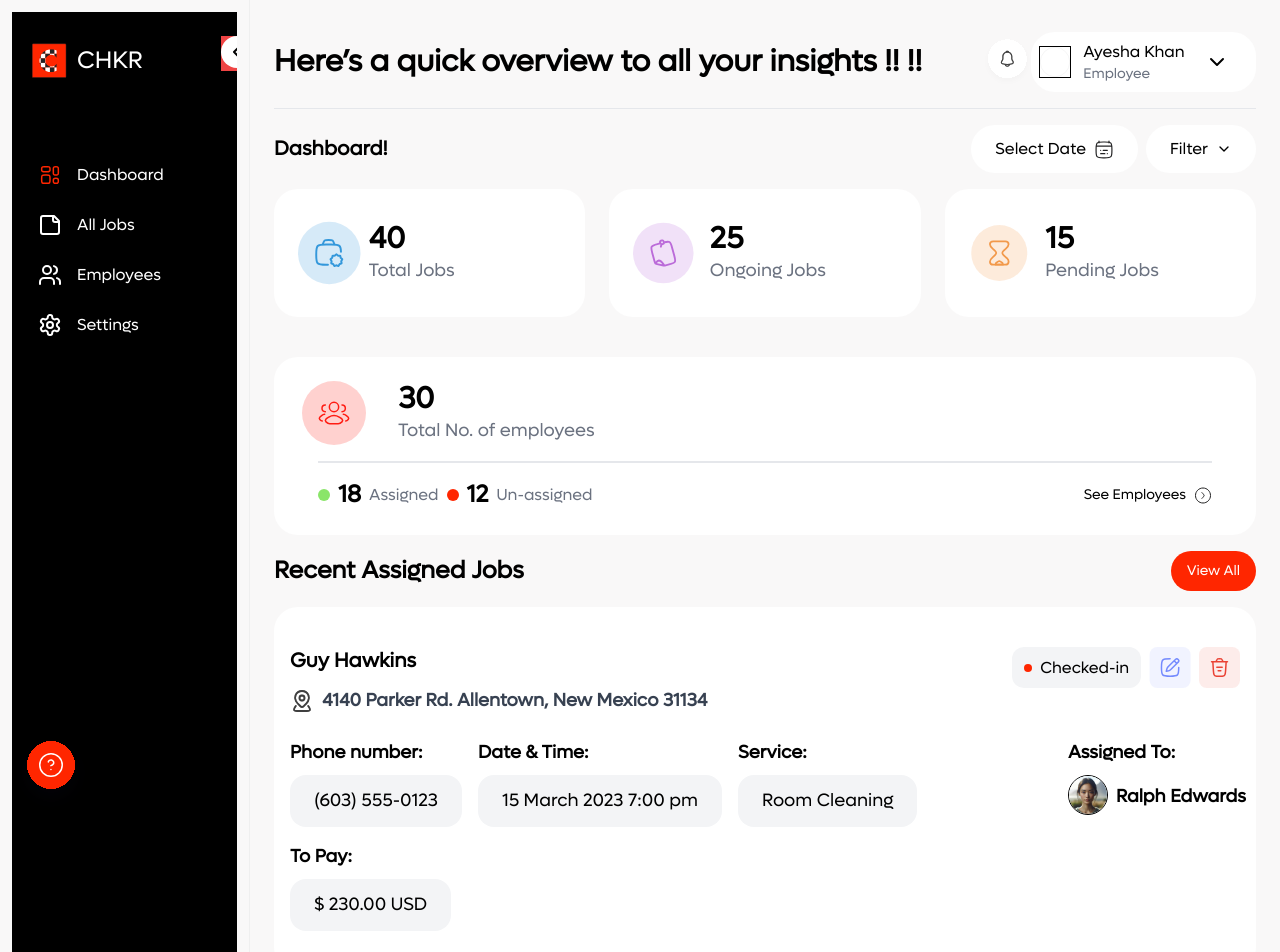
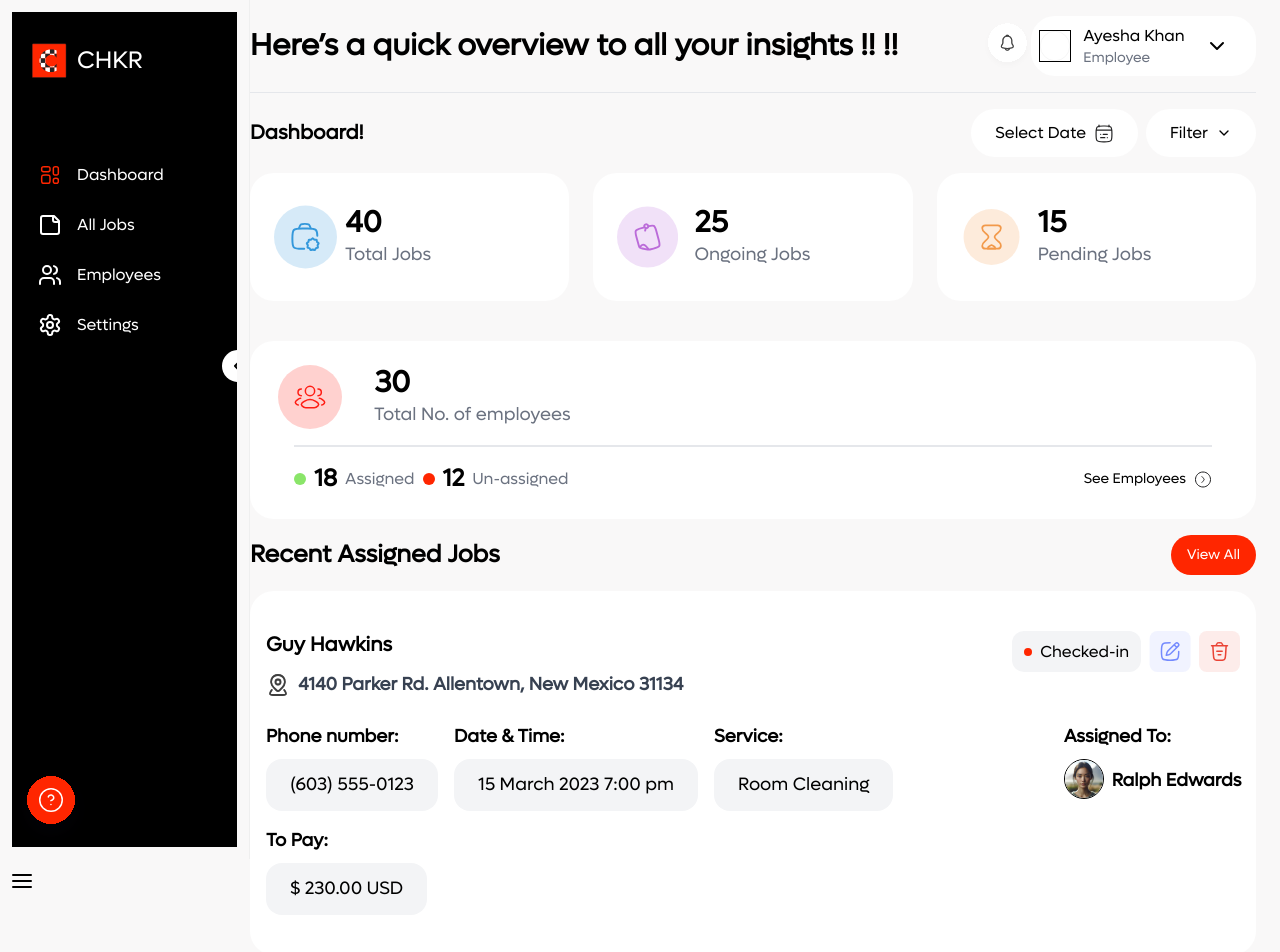
Before and after one commit to abrauf18/chkr, a Next.js app: page /company-admin/dashboard in a window 1280 px wide. Shown: the top 952 px of the page. Built offline with nearby package versions, Linux system fonts and the light colour scheme.

Commit message:
feat: side bar collapse and toggle button

```diff
--- a/app/(dashboard)/layout.tsx
+++ b/app/(dashboard)/layout.tsx
@@ -13,7 +13,7 @@ const RootLayout: React.FC<RootLayoutProps> = ({ children }) => {
           <div>
             <Sidebar />
           </div>
-          <div className="lg:basis-full w-full p-6 md:p-4 lg:p-6">
+          <div className="lg:basis-full w-full pr-6 md:pr-4 pt-2 lg:pr-6">
             {children}
           </div>
         </main>
--- a/components/shared/sidebar.tsx
+++ b/components/shared/sidebar.tsx
@@ -9,12 +9,21 @@ import { ChevronLeft } from 'lucide-react';
 import SidebarLogo from '@/assets/icons/sidebar-logo';
 import SupportIcon from '@/assets/icons/support-icon';
 import clsx from 'clsx';
+import { AlignJustify } from 'lucide-react';
 
 const SideBar: React.FC = () => {
   const [collapsed, setCollapsed] = React.useState(false);
+  const [toggled, setToggled] = React.useState(false);
+  const [broken, setBroken] = React.useState(window.matchMedia('(max-width: 800px)').matches);
+
 
   return (
-    <Sidebar collapsed={collapsed} collapsedWidth="100px" backgroundColor='black' className='relative overflow-visible md:w-[90px] h-full lg:w-fit md:p-3 md:fixed top-0 left-0 '>
+    <div>
+      <Sidebar
+        collapsed={collapsed} collapsedWidth="100px" transitionDuration={1000}
+        onBackdropClick={() => setToggled(false)} toggled={toggled} customBreakPoint="800px" onBreakPoint={setBroken}
+        backgroundColor='black'
+        className='overflow-visible md:w-[90px] h-full lg:w-fit md:p-3 top-0 left-0 '>
         <Menu>
           <MenuItem icon={<SidebarLogo />} className='mb-16 mt-6 text-white hover:bg-black font-medium text-2xl'>CHKR</MenuItem>
           <MenuItem icon={<DashboardSquare />} className={clsx('text-white hover:text-orange-500 hover:bg-white', { 'text-orange-500 bg-white': collapsed })}>Dashboard</MenuItem>
@@ -23,15 +32,24 @@ const SideBar: React.FC = () => {
           <MenuItem icon={<Settings />} className={clsx('text-white hover:text-orange-500 hover:bg-white', { 'text-orange-500 bg-white': collapsed })}>Settings</MenuItem>
         </Menu>
 
-      <div className='bg-red-500 absolute overflow-visible top-6 right-[-16px] z-50 shadow-lg'>
+        <div className='bg-red-500 overflow-visible mx-[210px] my-auto z-50 shadow-lg'>
           <button className="sb-button" onClick={() => setCollapsed(!collapsed)}>
-          <div className='bg-white flex items-center justify-center rounded-full h-8 w-8 object-contain'><ChevronLeft /></div>
+            <div className='bg-white flex items-center justify-center rounded-full h-8 w-8'><ChevronLeft /></div>
           </button>
         </div>
+
         <div className='mt-96'>
           <SupportIcon />
         </div>
       </Sidebar>
+      <main style={{ display: 'flex', padding: 10 }}>
+        <div>
+          <button className="sb-button text-black" onClick={() => setToggled(!toggled)}>
+            <AlignJustify />
+          </button>
+        </div>
+      </main>
+    </div>
   );
 };
 
```
Lines whose indentation alone changed are shown as unchanged.
